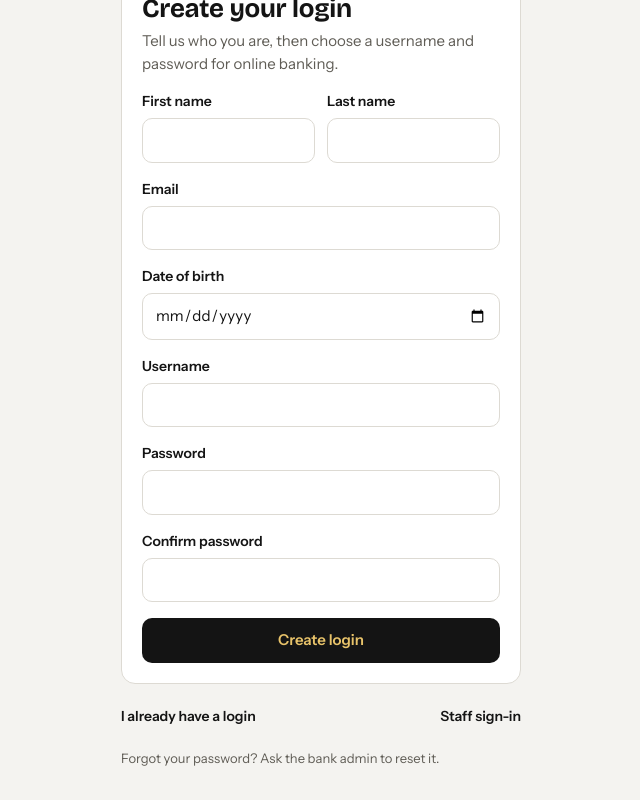
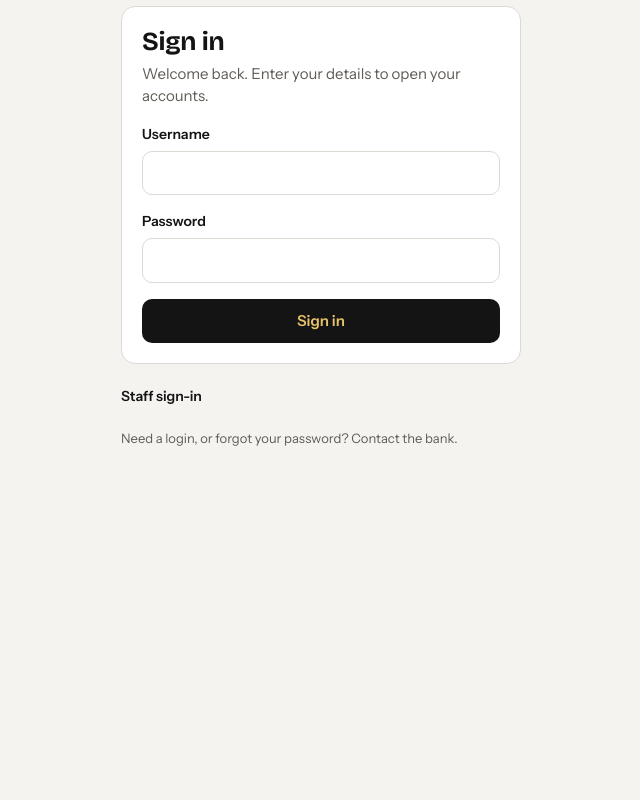
Before and after one commit to chidiclement82-ctrl/dem-bank.com, a plain HTML site: page docs/index.html in a window 1280 px wide. Shown: the part 127-927 px from the top of the page, without its empty margins (319-959 px from the left). After the commit the page ends 800 px from the top, so only its background shows below. Drawn offline with nearby package versions, Linux system fonts and the light colour scheme.

Commit message:
Make the customer page sign-in only
Customer logins are now created by staff in the back office.

Co-Authored-By: Claude Opus 5.5 <noreply@anthropic.com>
Claude-Session: https://claude.ai/code/session_01FHxjnVdANRhaX8H297n1EX

```diff
--- a/docs/index.html
+++ b/docs/index.html
@@ -302,8 +302,8 @@ input[type="date"]::-webkit-date-and-time-value { text-align: left }
         <button class="btn" id="login-go" type="submit"></button>
       </form>
     </div>
-    <div style="display:flex;justify-content:space-between;gap:12px;flex-wrap:wrap"><button class="link" id="login-switch" type="button"></button><a class="link" href="#staff">Staff sign-in</a></div>
-    <p class="muted" style="font-size:13px">Forgot your password? Ask the bank admin to reset it.</p>
+    <div style="display:flex;justify-content:space-between;gap:12px;flex-wrap:wrap"><button class="link" id="login-switch" type="button" hidden></button><a class="link" href="#staff">Staff sign-in</a></div>
+    <p class="muted" style="font-size:13px">Need a login, or forgot your password? Contact the bank.</p>
   </div>
 </section>
 
@@ -729,7 +729,7 @@ input[type="date"]::-webkit-date-and-time-value { text-align: left }
   renderAll(); route();
 
   // Sign-in and admin. Logins and accounts live in this browser only (salted hashes in localStorage).
-  var SKEY = 'dem-session', ASKEY = 'dem-admin-session', creating = !Object.keys(DB.users).length, adminIn = false, SEL = null, delArmed = false, editOpen = false, editPhoto = null;
+  var SKEY = 'dem-session', ASKEY = 'dem-admin-session', creating = false, adminIn = false, SEL = null, delArmed = false, editOpen = false, editPhoto = null;
   function digest(text) {
     if (window.crypto && crypto.subtle && window.TextEncoder) {
       return crypto.subtle.digest('SHA-256', new TextEncoder().encode(text)).then(function (buf) {
@@ -791,7 +791,7 @@ input[type="date"]::-webkit-date-and-time-value { text-align: left }
       checkCred(u, pass).then(function (ok) { if (ok) enter(k); else setErr('login-err', BAD); });
     }
   });
-  $('login-switch').addEventListener('click', function () { creating = !creating; showAuth(); });
+
   $('signout').addEventListener('click', function () { leave(); gate(); });
 
   // Settings: personal details, security, limits and preferences, kept with the customer's record.
@@ -1009,7 +1009,7 @@ input[type="date"]::-webkit-date-and-time-value { text-align: left }
           ' · <button class="link" type="button" data-act="deltx" data-id="' + t.id + '">Delete</button></span></li>';
       }).join('') || '<li class="muted">No transactions yet.</li>') + '</ul>';
   }
-  function adminChanged() { saveDB(); creating = !Object.keys(DB.users).length; if (CUR && !DB.users[CUR]) leave(); if (CUR) renderAll(); renderAdmin(); }
+  function adminChanged() { saveDB(); if (CUR && !DB.users[CUR]) leave(); if (CUR) renderAll(); renderAdmin(); }
   $('alogin').addEventListener('submit', function (e) {
     e.preventDefault();
     var user = $('admin-user').value.trim(), pass = $('admin-pass').value;
```
Also changed, not shown: index.html (+5 -5 lines).
